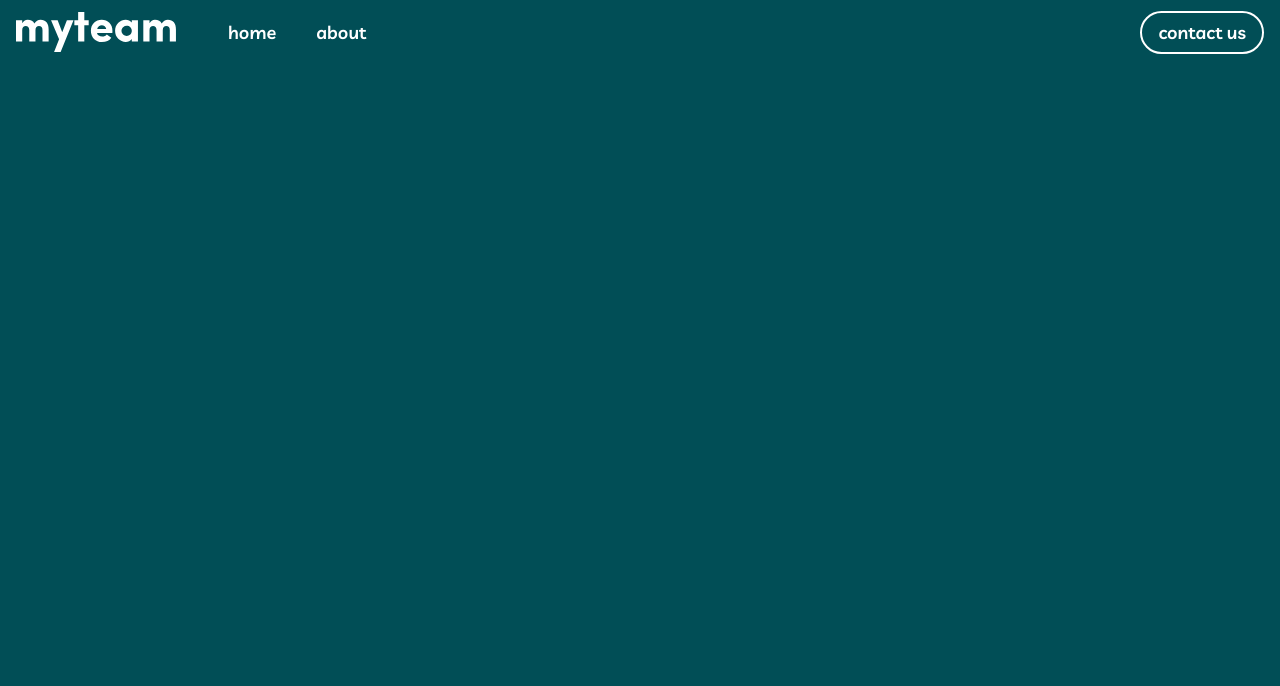
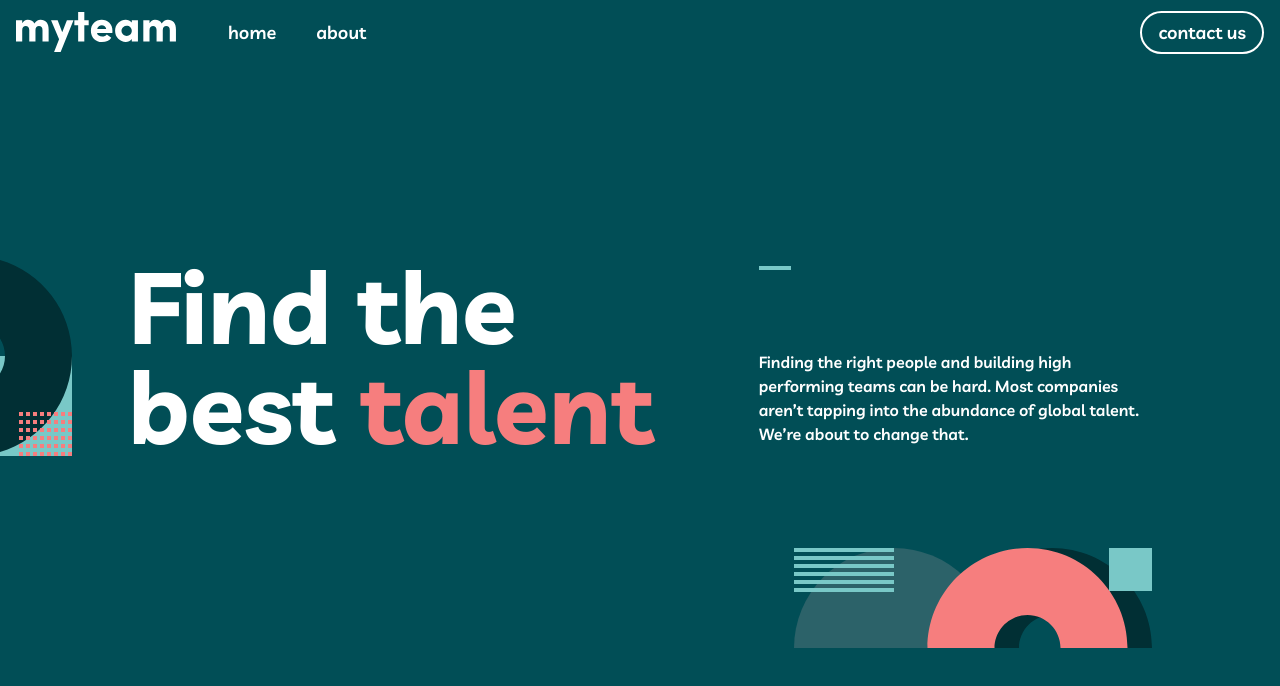
Before and after one commit to epalacio/portfolio-myteam, a React (Create React App) app: page / in a window 1280 px wide. Shown: the top 686 px of the page. Built offline with nearby package versions, Linux system fonts and the light colour scheme.

Commit message:
content and styling for hero section

```diff
--- a/src/App.js
+++ b/src/App.js
@@ -1,11 +1,12 @@
-import Navbar from "./components/Navbar.component";
+import Navbar from './components/Navbar.component';
+import Home from './pages/Home'
 
 const App = () => {
   return (
-    <div className="App bg-midnightGreen h-screen w-screen">
+    <div className='App bg-midnightGreen h-screen w-screen'>
       <Navbar />
       <div className='max-w-screen-xl mx-auto'>
-
+        <Home />
       </div>
     </div>
   );
--- a/src/components/Hero.component.jsx
+++ b/src/components/Hero.component.jsx
@@ -1,6 +1,17 @@
+import heroBg2 from '../img/heroBg2.svg'
+
 const Hero = () => {
     return (
-        <div>Hero</div>
+
+        <section className='bg-heroBg bg-bottom lg:bg-right-bottom bg-no-repeat text-center lg:text-left mx-auto w-4/5 flex flex-col lg:flex-row
+        items-center justify-between py-48'>
+            <img className='hidden lg:block absolute left-0 -ml-32' src={heroBg2} alt="hero background circle" />
+            <h1 className='text-white font-bold text-heroMobile md:text-heroTablet lg:text-heroDesktop leading-none mb-12 lg:mb-0 lg:mr-10 lg:w-7/12'>Find the best <span className='text-lightCoral'>talent</span></h1>
+            <div className='lg:ml-10 lg:w-5/12'>
+                <hr className='hidden lg:block w-1/12 border-t-4 border-raptureBlue pb-20'/>
+                <p className='text-white font-semibold'>Finding the right people and building high performing teams can be hard. Most companies aren’t tapping into the abundance of global talent. We’re about to change that.</p>
+            </div>
+        </section>
     );
 }
 
--- a/src/pages/Home.jsx
+++ b/src/pages/Home.jsx
@@ -1,7 +1,14 @@
+import { Fragment } from 'react';
+
+import Hero from '../components/Hero.component'
+
+
 const Home = () => {
     return (
-        <div>Home</div>
-    );
+        <Fragment>
+            <Hero />
+        </Fragment>
+    )
 }
 
 export default Home;
--- a/tailwind.config.js
+++ b/tailwind.config.js
@@ -14,8 +14,15 @@ module.exports = {
         'white': '#ffffff'
       },
       fontSize: {
-        'baseText': '18px'
+        'baseText': '18px',
+        'heroDesktop': '100px',
+        'heroTablet': '64px',
+        'heroMobile': '40px'
       },
+      backgroundImage: {
+        'heroBg': "url('/src/img/heroBg.svg')",
+        'heroBg2': "url('/src/img/heroBg2.svg')"
+      }
     },
   },
   variants: {
```
Also changed, not shown: src/img/heroBg.svg (added), src/img/heroBg2.svg (added).
